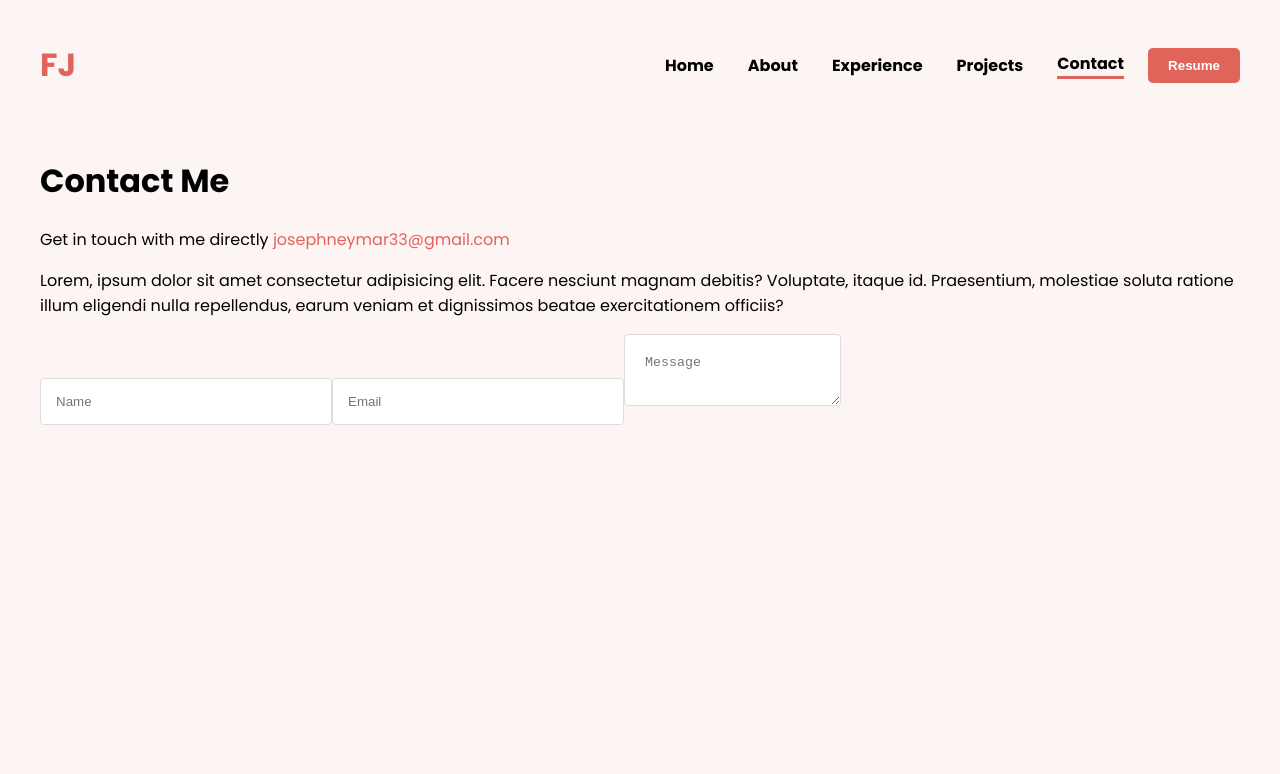
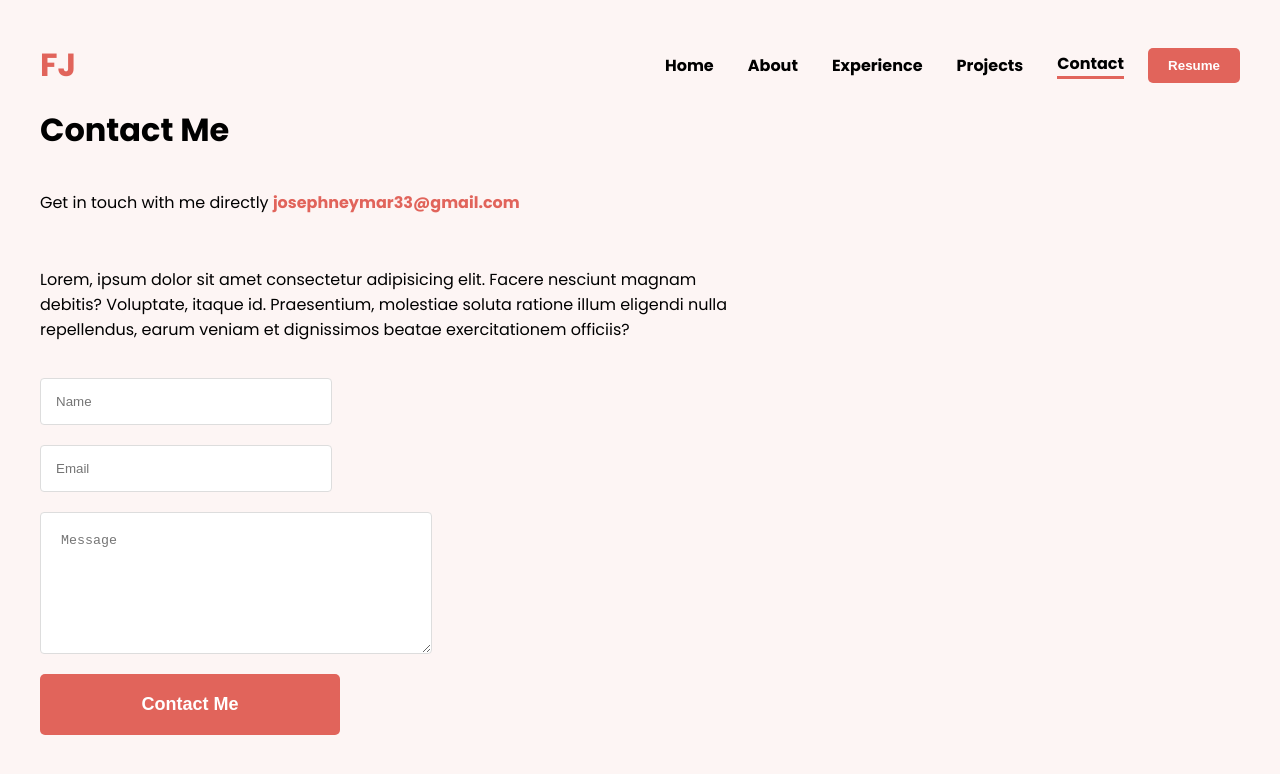
Before and after one commit to Fomonyuytar-Joseph/Portfolio, a Next.js app: page /contact in a window 1280 px wide. Shown: the top 774 px of the page. Built offline with nearby package versions, Linux system fonts and the light colour scheme.

Commit message:
finish contact page

```diff
--- a/components/Navbar.tsx
+++ b/components/Navbar.tsx
@@ -34,7 +34,14 @@ const Navbar = () => {
         >
           Experience
         </Link>
-        <Link href="">Projects</Link>
+        <Link
+          href="/projects"
+          className={
+            currentRoute === "/projects" ? styles.active : styles.nonActive
+          }
+        >
+          Projects
+        </Link>
         <Link
           href="/contact"
           className={
--- a/pages/contact.tsx
+++ b/pages/contact.tsx
@@ -1,17 +1,19 @@
 import React from "react";
+import Button from "../components/Button";
 import InputField from "../components/InputField";
 import MessageField from "../components/MessageField";
+import styles from "../styles/Contact.module.css"
 
 const Contact = () => {
   return (
-    <div>
-      <div>
-        <h1>Contact Me</h1>
+    <div className={styles.Container}>
+      <div className={styles.MeContainer}>
+        <h1 style={{margin:0,padding:0}}>Contact Me</h1>
         <p>
-          Get in touch with me directly <span style={{ color: "#e1645b" }}>josephneymar33@gmail.com</span>
+          Get in touch with me directly <span style={{ color: "#e1645b" ,fontWeight:"bold"}}>josephneymar33@gmail.com</span>
         </p>
 
-        <p>
+        <p className={styles.reachOut}>
           Lorem, ipsum dolor sit amet consectetur adipisicing elit. Facere
           nesciunt magnam debitis? Voluptate, itaque id. Praesentium, molestiae
           soluta ratione illum eligendi nulla repellendus, earum veniam et
@@ -19,10 +21,11 @@ const Contact = () => {
         </p>
       </div>
 
-      <div>
+      <div className={styles.inputContainer} >
         <InputField placeholderText="Name"/>
         <InputField placeholderText="Email"/>
         <MessageField/>
+        <Button text="Contact Me"/>
       </div>
     </div>
   );
--- a/styles/Contact.module.css
+++ b/styles/Contact.module.css
@@ -0,0 +1,25 @@
+.Container{
+    margin-top: -30px;
+}
+
+
+
+.MeContainer{
+    display: flex;
+    flex-direction: column;
+    gap: 20px;
+
+}
+
+.reachOut{
+    max-width: 60%;
+
+}
+
+.inputContainer{
+    display: flex;
+    flex-direction: column;
+    gap: 20px;
+    margin-top: 20px;
+
+}
--- a/styles/MessageField.module.css
+++ b/styles/MessageField.module.css
@@ -2,4 +2,6 @@
     padding: 20px;
     border: 1px solid #ddd;
     border-radius: 4px;
+    width: 350px;
+    height: 100px;
 }
```
Also changed, not shown: pages/projects.tsx (+11 -0 lines).
